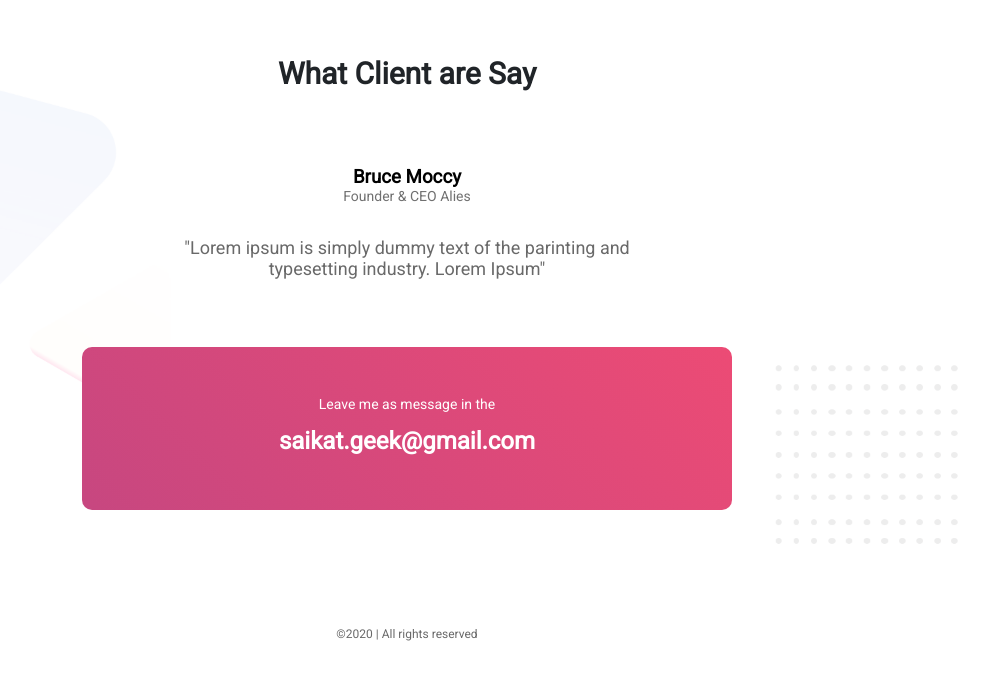
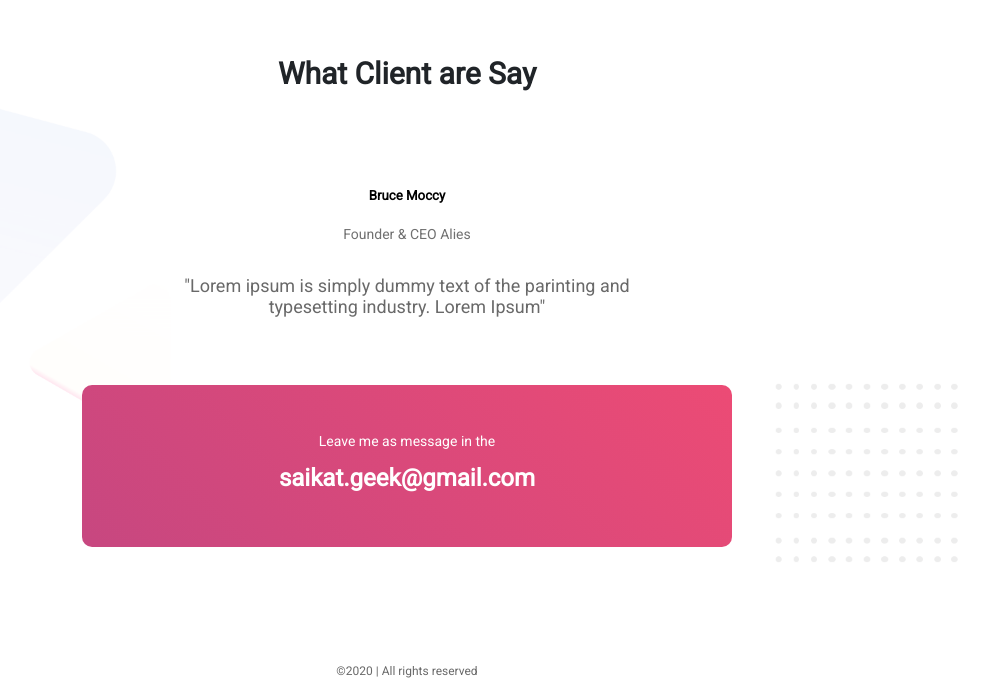
Before and after one commit to SaikatGeek/-x--portfolio, a plain HTML site: page index.html in a window 1280 px wide. Shown: the part 1978-2673 px from the top of the page, without its empty margins (233-1222 px from the left). Before the commit the page ends 2636 px from the top, so only its background shows below. Drawn offline with Linux system fonts and the light colour scheme.

Commit message:
site update

```diff
--- a/index.html
+++ b/index.html
@@ -57,7 +57,7 @@
         <h2 class="title ">What Client are Say</h2>
         <div class="testimonial">
             <div class="client-info">
-                <h3>Bruce Moccy</h3>
+                <h5 class="pb">Bruce Moccy</h5>
                 <p>Founder & CEO Alies</p>
             </div>
             <div class="client-feedback">
```
